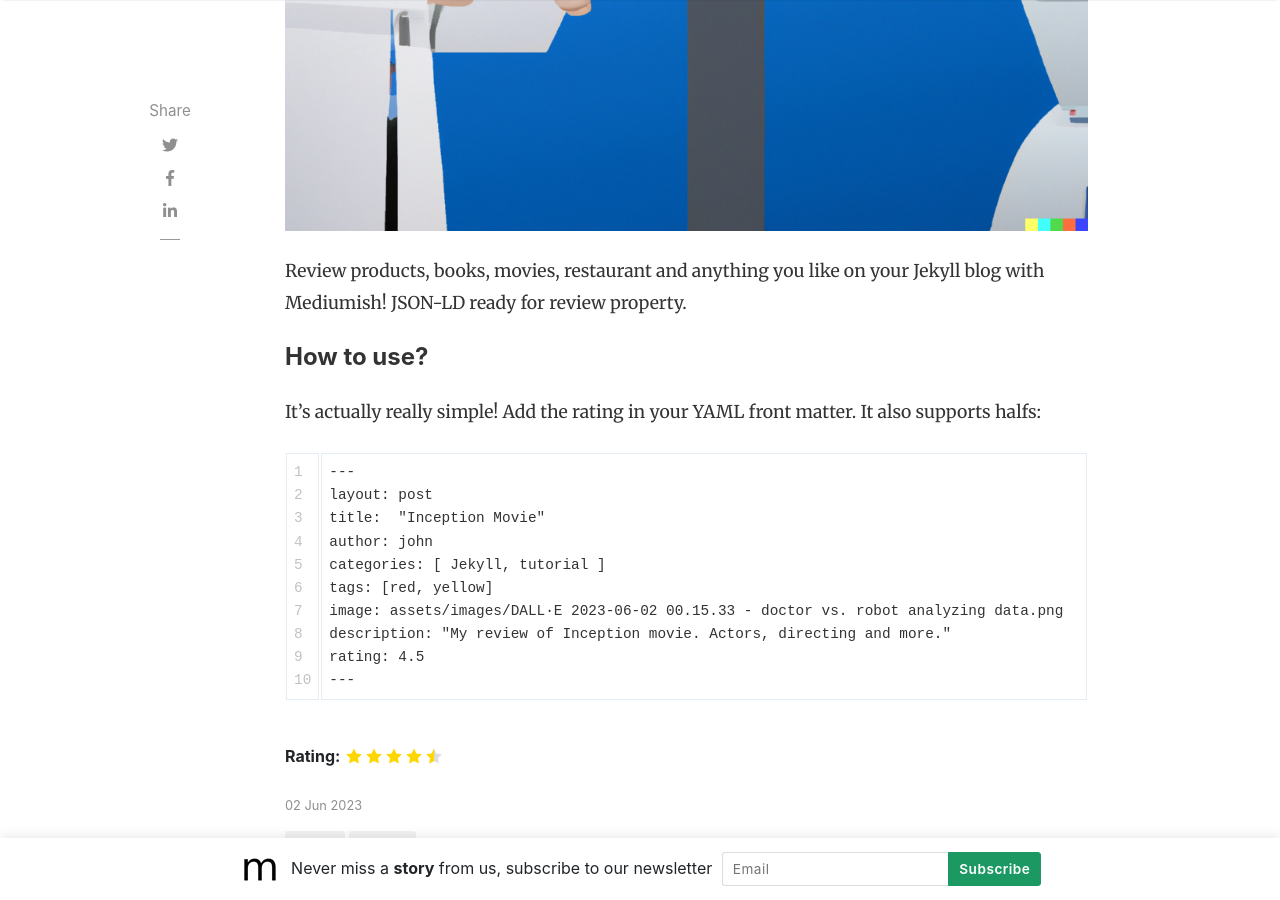
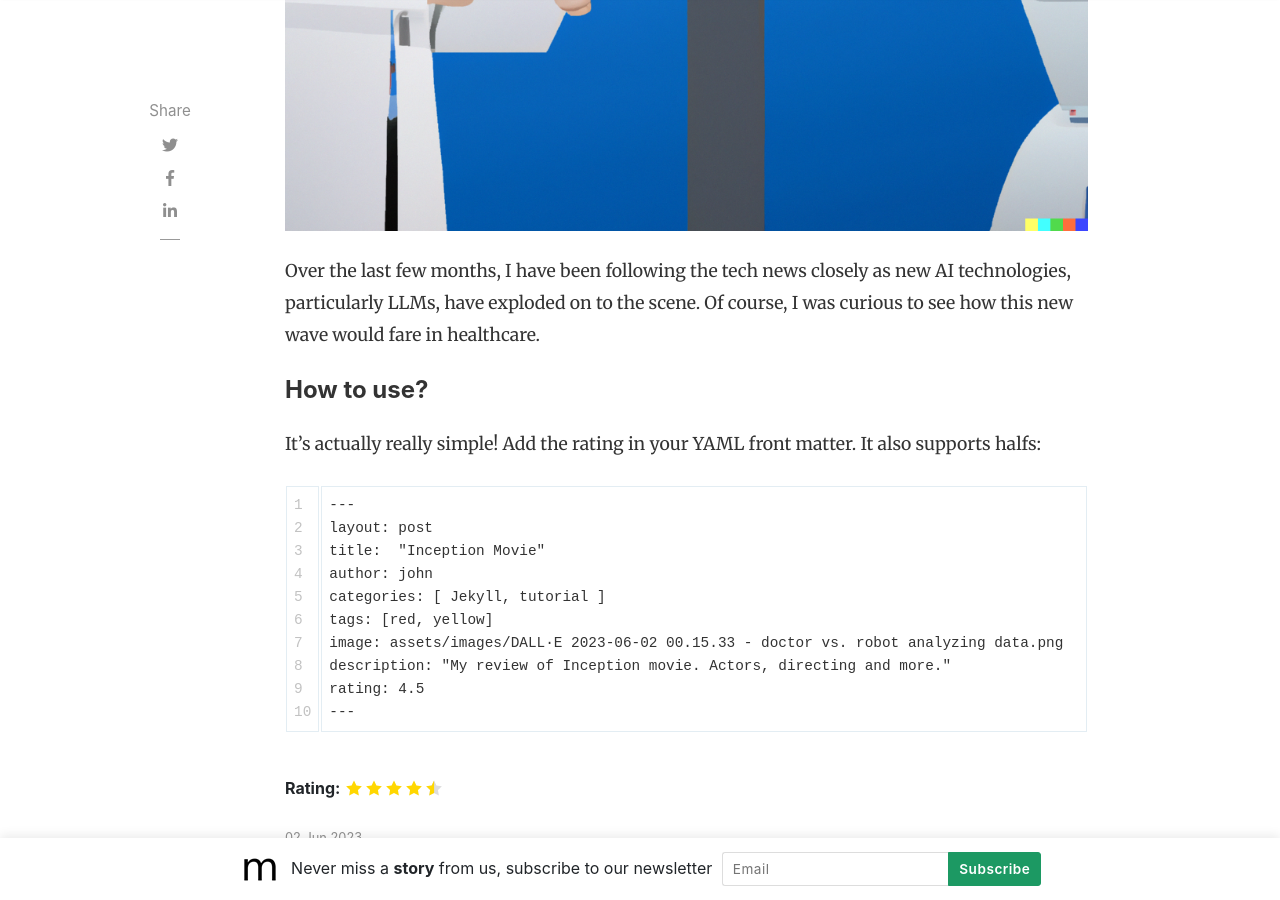
Before and after one commit to slsu0424/slsu0424.github.io, a Jekyll site: the page built from _posts/2023-06-02-test.md, in a window 1280 px wide and 900 px high, scrolled down 987 px. Built offline with Jekyll 4.4.1, drawn with Linux system fonts in a browser that asks for light colours; nearby versions of some CDN libraries; comment, search, counter and statistics services are not loaded.

Commit message:
Update 2023-06-02-test.md

```diff
--- a/_posts/2023-06-02-test.md
+++ b/_posts/2023-06-02-test.md
@@ -5,13 +5,13 @@
 categories: [ Jekyll, tutorial ]
 tags: [red, yellow]
 image: assets/images/DALL·E 2023-06-02 00.15.33 - doctor vs. robot analyzing data.png
-description: "My review of Inception movie. Acting, plot and something else in this short description."
+description: "When does a correct diagnosis matter?  And does it matter who makes it?  I reflect on a recent article by the Mayo Clinic Platform team on a diagnosis made by a real-human being vs. chatGPT."
 featured: true
 hidden: true
 rating: 4.5
 ---
 
-Review products, books, movies, restaurant and anything you like on your Jekyll blog with Mediumish! JSON-LD ready for review property.
+Over the last few months, I have been following the tech news closely as new AI technologies, particularly LLMs, have exploded on to the scene.  Of course, I was curious to see how this new wave would fare in healthcare.
 
 #### How to use?
 
```
